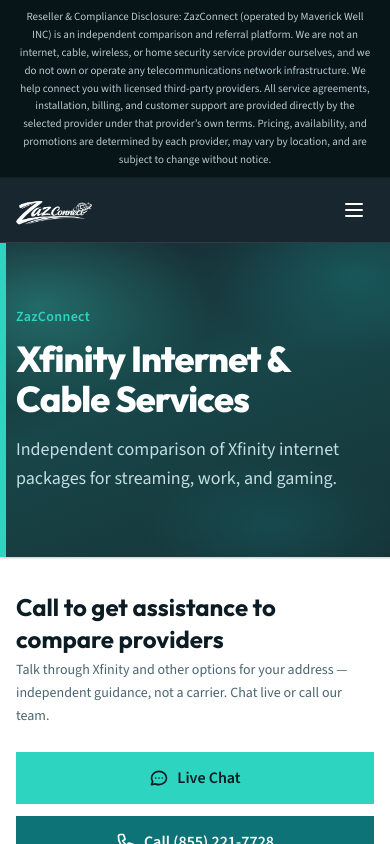
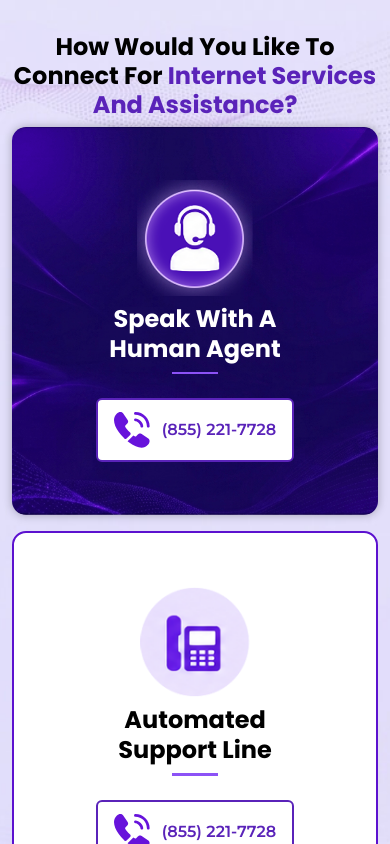
Before and after one commit to ajazsadat/zazconnect.online, a Next.js app: page /xfinity-plans in a window 390 px wide. Shown: the top 844 px of the page. Built offline with nearby package versions, Linux system fonts and the light colour scheme.

Commit message:
Add fullscreen mobile support modal on Xfinity and Spectrum
Show the independent-support-help UI as a full-screen mobile-only
modal with no close button on Xfinity and Spectrum provider pages.

Co-authored-by: ajazsadat <ajazsadat@users.noreply.github.com>

```diff
--- a/src/app/independent-support-help/page.js
+++ b/src/app/independent-support-help/page.js
@@ -1,18 +1,5 @@
-import { Poppins, Montserrat } from 'next/font/google';
 import IndependentSupportHelp from '@/components/IndependentSupportHelp';
 import { SITE } from '@/lib/site';
-
-const poppins = Poppins({
-  variable: '--font-support-poppins',
-  subsets: ['latin'],
-  weight: ['400', '600', '700'],
-});
-
-const montserrat = Montserrat({
-  variable: '--font-support-montserrat',
-  subsets: ['latin'],
-  weight: ['600'],
-});
 
 export const metadata = {
   title: `Independent Support Help | ${SITE.brandFull}`,
@@ -20,9 +7,5 @@ export const metadata = {
 };
 
 export default function Page() {
-  return (
-    <div className={`${poppins.variable} ${montserrat.variable}`}>
-      <IndependentSupportHelp />
-    </div>
-  );
+  return <IndependentSupportHelp />;
 }
--- a/src/app/spectrum-plans/page.js
+++ b/src/app/spectrum-plans/page.js
@@ -13,6 +13,7 @@ export default function SpectrumPage() {
       name="Spectrum"
       tagline="Widely available cable internet with flexible plan options for every household size."
       introTitle="Compare Spectrum internet packages — independent comparison"
+      showMobileSupportModal
       benefits={[
         'Wide availability across many markets',
         'No data caps on many plans',
--- a/src/app/xfinity-plans/page.js
+++ b/src/app/xfinity-plans/page.js
@@ -14,7 +14,7 @@ export default function XfinityPage() {
       brandMark="Xfinity"
       tagline="Independent comparison of Xfinity internet packages for streaming, work, and gaming."
       introTitle="Compare Xfinity internet packages — independent comparison"
-      showTopCtas
+      showMobileSupportModal
       benefits={[
         'Speed tiers for streaming, gaming & work',
         'Wide availability in many markets',
--- a/src/components/IndependentSupportHelp.js
+++ b/src/components/IndependentSupportHelp.js
@@ -2,7 +2,20 @@
 
 import Image from 'next/image';
 import Link from 'next/link';
+import { Poppins, Montserrat } from 'next/font/google';
 import { SITE } from '@/lib/site';
+
+const poppins = Poppins({
+  variable: '--font-support-poppins',
+  subsets: ['latin'],
+  weight: ['400', '600', '700'],
+});
+
+const montserrat = Montserrat({
+  variable: '--font-support-montserrat',
+  subsets: ['latin'],
+  weight: ['600'],
+});
 
 function PhoneIcon({ className }) {
   return (
@@ -54,9 +67,10 @@ function PhoneButton() {
 
 export default function IndependentSupportHelp({ fullscreen = false }) {
   return (
+    <div className={`${poppins.variable} ${montserrat.variable}`}>
       <div
-      className={`w-full bg-[#f4f1fb] bg-cover bg-center bg-no-repeat px-3 py-8 sm:px-4 sm:py-10 ${
-        fullscreen ? 'min-h-full box-border' : 'min-h-screen'
+        className={`box-border w-full bg-[#f4f1fb] bg-cover bg-center bg-no-repeat px-3 py-8 sm:px-4 sm:py-10 ${
+          fullscreen ? 'min-h-full' : 'min-h-screen'
         }`}
         style={{
           backgroundImage: "url('/images/support/bg-box.jpg')",
@@ -130,5 +144,6 @@ export default function IndependentSupportHelp({ fullscreen = false }) {
           </div>
         </div>
       </div>
+    </div>
   );
 }
--- /dev/null
+++ b/src/components/ProviderMobileSupportModal.js
@@ -0,0 +1,34 @@
+'use client';
+
+import { useEffect } from 'react';
+import IndependentSupportHelp from '@/components/IndependentSupportHelp';
+
+export default function ProviderMobileSupportModal() {
+  useEffect(() => {
+    const media = window.matchMedia('(max-width: 767px)');
+    const previousOverflow = document.body.style.overflow;
+
+    const syncLock = () => {
+      document.body.style.overflow = media.matches ? 'hidden' : previousOverflow;
+    };
+
+    syncLock();
+    media.addEventListener('change', syncLock);
+
+    return () => {
+      media.removeEventListener('change', syncLock);
+      document.body.style.overflow = previousOverflow;
+    };
+  }, []);
+
+  return (
+    <div
+      className="fixed inset-0 z-[100] overflow-y-auto md:hidden"
+      role="dialog"
+      aria-modal="true"
+      aria-label="Internet services and assistance"
+    >
+      <IndependentSupportHelp fullscreen />
+    </div>
+  );
+}
--- a/src/components/ProviderPage.js
+++ b/src/components/ProviderPage.js
@@ -2,6 +2,7 @@ import { SITE } from '@/lib/site';
 import ProviderFaq from '@/components/ProviderFaq';
 import ProviderComparisonTable from '@/components/ProviderComparisonTable';
 import LiveChatCta from '@/components/LiveChatCta';
+import ProviderMobileSupportModal from '@/components/ProviderMobileSupportModal';
 
 export default function ProviderPage({
   name,
@@ -13,11 +14,14 @@ export default function ProviderPage({
   plans = [],
   contentSections = [],
   faqs = [],
+  showMobileSupportModal = false,
 }) {
   const displayName = brandMark || name;
 
   return (
     <div className="bg-[var(--background)] min-h-screen">
+      {showMobileSupportModal && <ProviderMobileSupportModal />}
+
       <section className="relative overflow-hidden border-b border-[var(--line)]">
         <div className="absolute inset-0 hero-mesh opacity-95" />
         <div className="absolute inset-y-0 left-0 w-1.5 bg-mint" />
```
Lines whose indentation alone changed are shown as unchanged.
